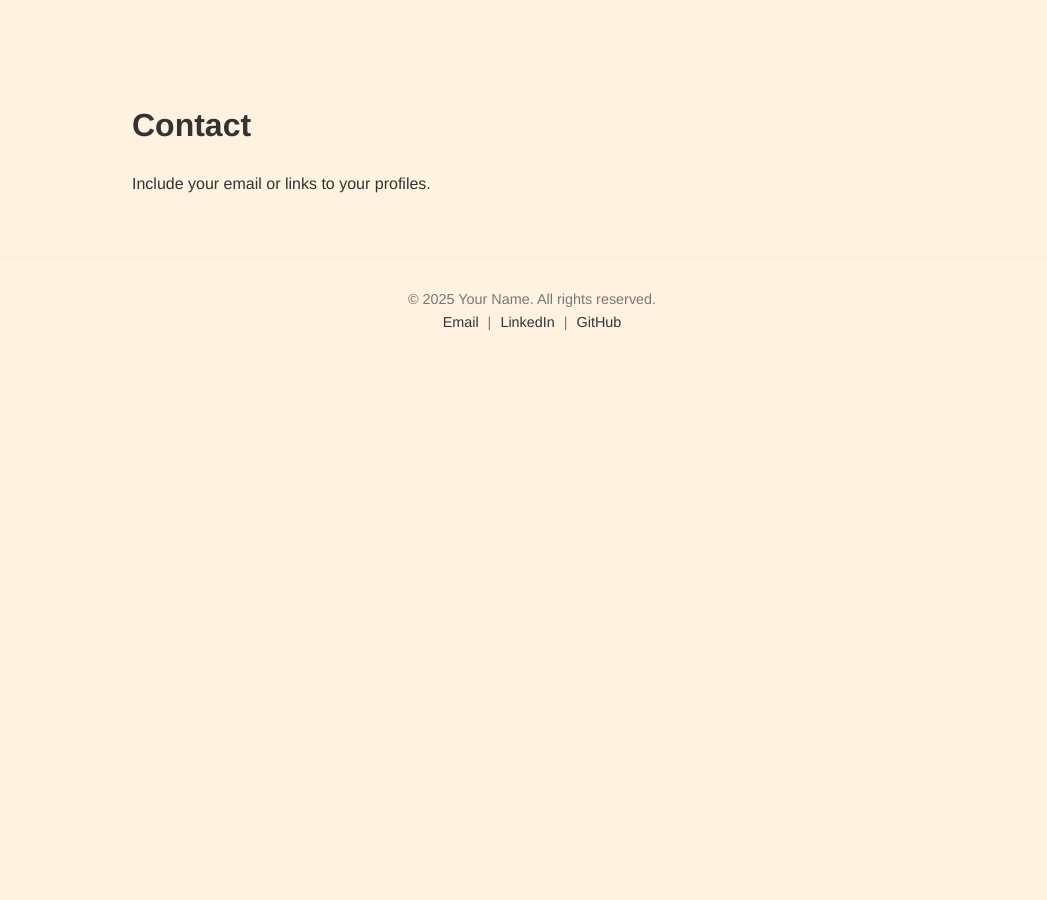
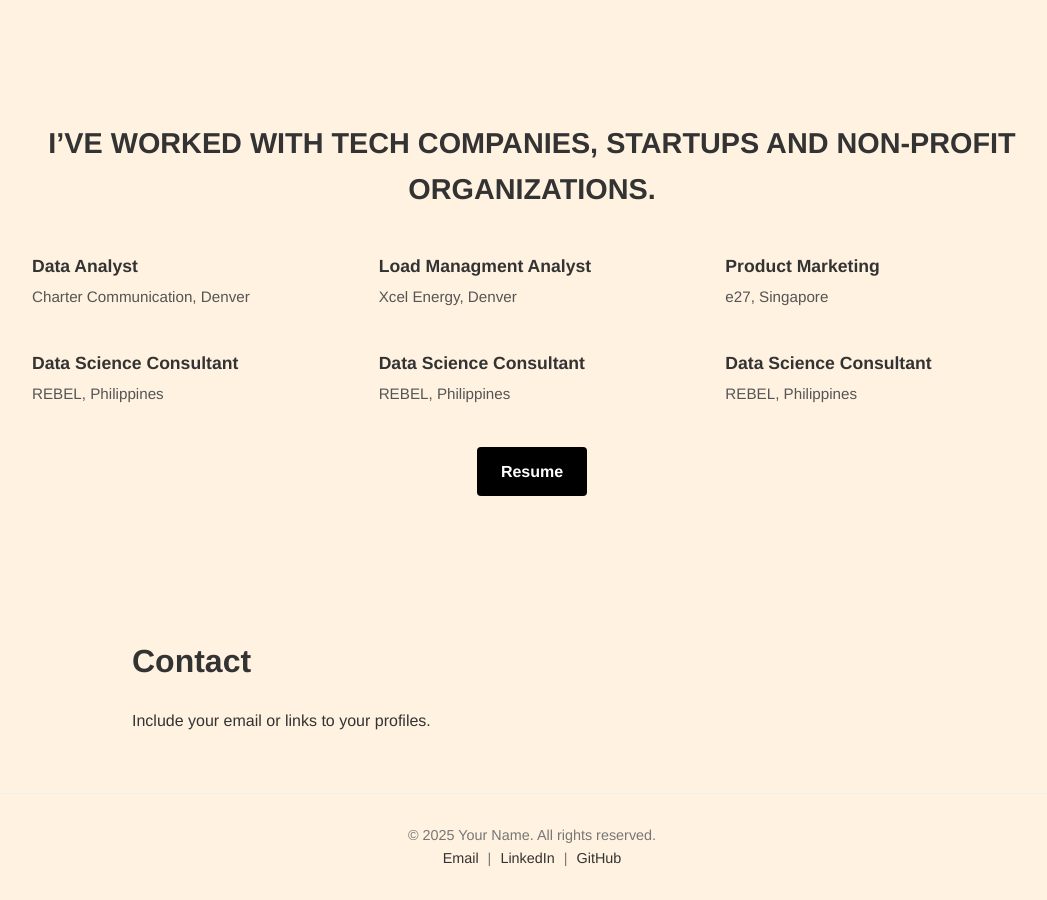
Before and after one commit to jennyykao/jennyykao.github.io, a Jekyll site: the page built from index.md, in a window 1280 px wide. Shown: the part 2423-3323 px from the top of the page, without its empty margins (108-1155 px from the left). Built offline with Jekyll 4.4.1, drawn with Linux system fonts in a browser that asks for light colours; before the commit the page ends 2787 px from its top, so only the background shows below that.

Commit message:
add work section

```diff
--- /dev/null
+++ b/_data/work.yml
@@ -0,0 +1,17 @@
+- title: Data Analyst
+  company: Charter Communication, Denver
+
+- title: Load Managment Analyst
+  company: Xcel Energy, Denver
+
+- title: Product Marketing
+  company: e27, Singapore
+
+- title: Data Science Consultant
+  company: REBEL, Philippines
+
+- title: Data Science Consultant
+  company: REBEL, Philippines
+
+- title: Data Science Consultant
+  company: REBEL, Philippines
--- a/assets/css/style.css
+++ b/assets/css/style.css
@@ -19,6 +19,10 @@ body {
 ul {
   font-family: "Fira Code", monospace;
   word-spacing: 0.5px;
+}
+
+html {
+  scroll-behavior: smooth;
 }
 
 /* Navigation Bar */
@@ -220,8 +224,58 @@ section h2 {
   font-size: 0.95em;
 }
 
-html {
-  scroll-behavior: smooth;
+/*work*/
+
+.experience {
+  max-width: 1000px;
+  margin: 0 auto;
+  padding: 80px 20px;
+  text-align: center;
+}
+
+.experience h2 {
+  font-size: 1.8em;
+  margin-bottom: 40px;
+  text-transform: uppercase;
+  font-weight: 600;
+}
+
+.experience-grid {
+  display: grid;
+  grid-template-columns: repeat(auto-fit, minmax(250px, 1fr));
+  gap: 40px;
+  text-align: left;
+}
+
+.experience-item h3 {
+  font-size: 1.1em;
+  margin: 0 0 5px 0;
+  font-weight: bold;
+}
+
+.experience-item p {
+  margin: 0;
+  color: #555;
+  font-size: 0.95em;
+}
+
+.resume-button {
+  margin-top: 40px;
+}
+
+.resume-button .button {
+  display: inline-block;
+  background: #000;
+  color: #fff;
+  padding: 12px 24px;
+  text-decoration: none;
+  font-weight: bold;
+  border-radius: 4px;
+  transition: background 0.3s;
+}
+
+.resume-button .button:hover {
+  background: #333;
 }
 
 .site-footer a {
--- a/index.md
+++ b/index.md
@@ -61,6 +61,21 @@ layout: default
   </div>
 </section>
 
+<section id="experience" class="experience">
+  <h2>I’ve worked with tech companies, startups and non-profit organizations.</h2>
+  <div class="experience-grid">
+    {% for job in site.data.work %}
+    <div class="experience-item">
+      <h3>{{ job.title }}</h3>
+      <p>{{ job.company }}</p>
+    </div>
+    {% endfor %}
+  </div>
+  <div class="resume-button">
+    <a href="/assets/resume.pdf" target="_blank" class="button">Resume</a>
+  </div>
+</section>
+
 <section id="contact" class="contact">
   <h2>Contact</h2>
   <p>Include your email or links to your profiles.</p>
```
